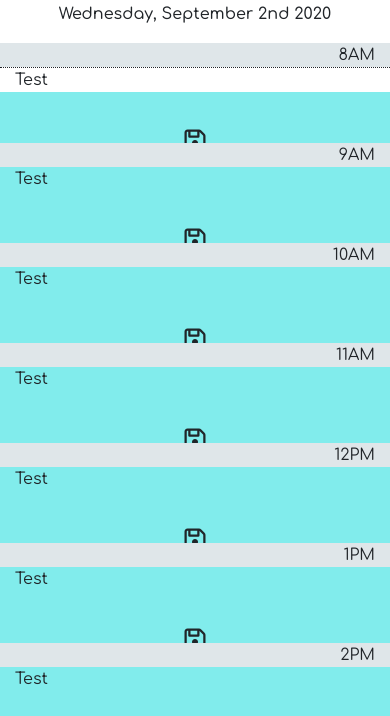
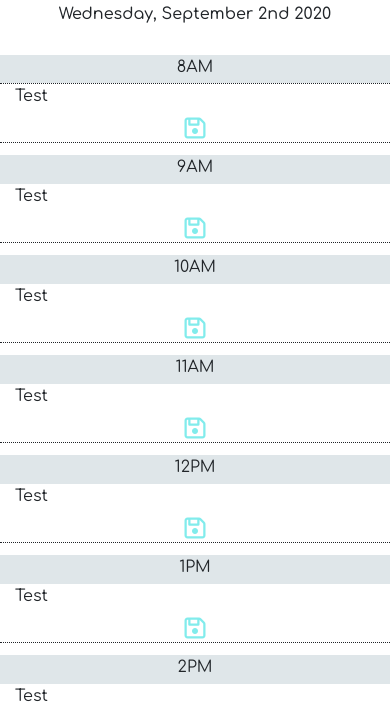
Before and after one commit to mhans003/calendarapp, a plain HTML site: page index.html in a window 390 px wide. Shown: the part 63-779 px from the top of the page. Drawn offline with nearby package versions, Linux system fonts and the light colour scheme.

Commit message:
Made more responsive on small screens by applying media queries to time-div and save-div, which change text alignment, color, and margins.

```diff
--- a/assets/stylesheets/style.css
+++ b/assets/stylesheets/style.css
@@ -43,3 +43,19 @@ h1, h6 {
     /*Prevent button click event from targetting icon*/
     pointer-events: none;
 }
+
+/*Media Queries*/
+
+@media screen and (max-width: 575px) {
+    .time-div {
+        text-align: center;
+        margin-top: 3%;
+    }
+
+    .save-div {
+       line-height: 100%;
+       margin-top: auto;
+       background-color: #fff;
+       color: rgba(129, 236, 236, 1.0);
+    }
+}
```
